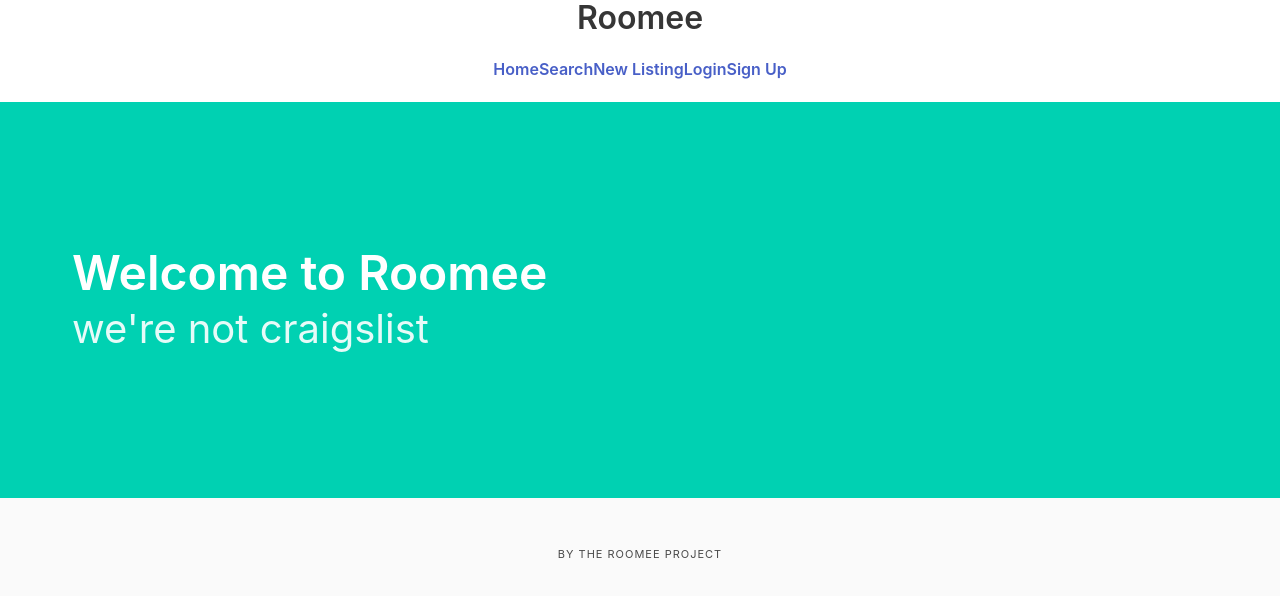
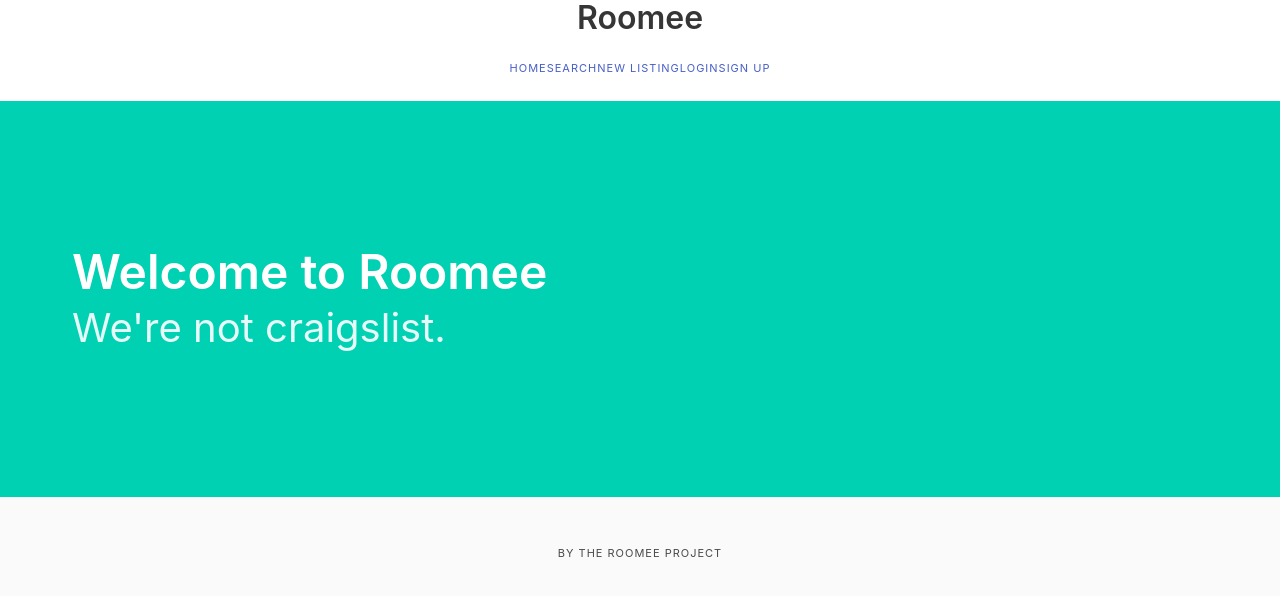
Before and after one commit to tonsojun/roomee, a React app: page / in a window 1280 px wide. Shown: the top 596 px of the page. Built offline with nearby package versions, Linux system fonts and the light colour scheme; no server answers.

Commit message:
final push fix heading on link style

```diff
--- a/client/src/app.jsx
+++ b/client/src/app.jsx
@@ -102,7 +102,7 @@ export default class App extends React.Component {
         <section className="hero is-medium is-primary">
           <div className="hero-body">
               <h1 className="title is-1">Welcome to Roomee</h1>
-              <h2 className="subtitle is-2">we're not craigslist</h2>
+              <h2 className="subtitle is-2">We're not craigslist.</h2>
           </div>
         </section>
       );
@@ -113,7 +113,7 @@ export default class App extends React.Component {
           <h1 className="level-item title has-text-centered is-medium">
           Roomee
           </h1>
-          <nav className="level container has-text-centered title is-6">
+          <nav className="level container has-text-centered heading is-6">
             <Link to="/" className="level-item">Home</Link>
             <Link to="/search" className="level-item">Search</Link>
             <Link to="/createListing" className="level-item">New Listing</Link>
```
Also changed, not shown: 1 other file (tests, documents, lock files or other folders).
